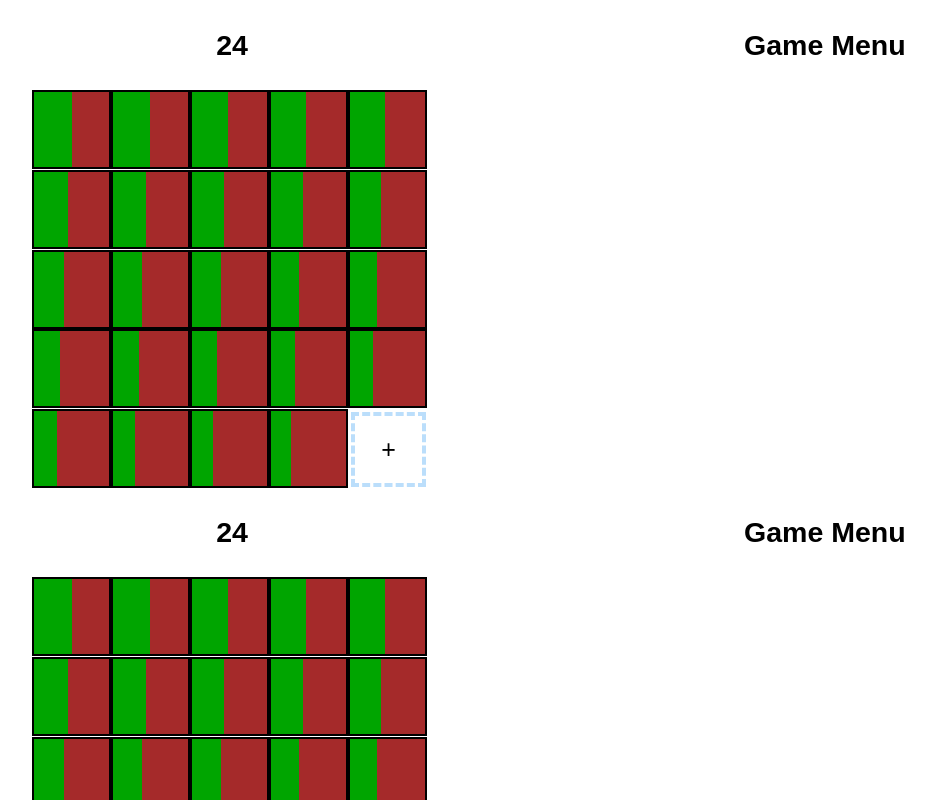
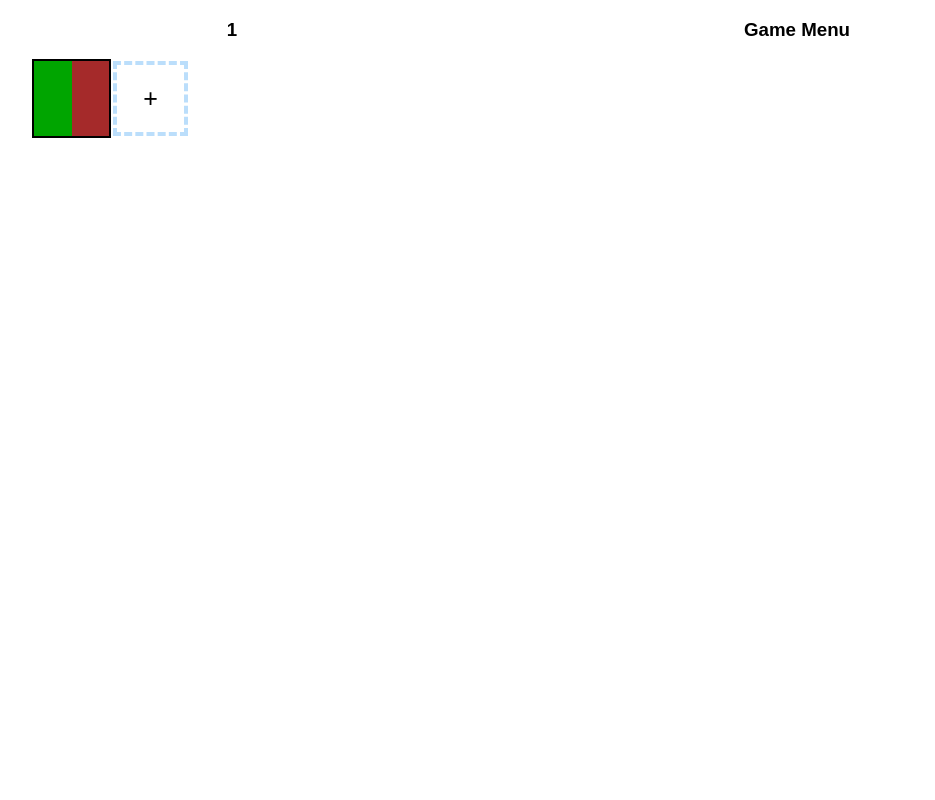
Before and after one commit to Anveio/farm-simulator, a React app: page / in a window 1280 px wide. Shown: the top 800 px of the page, without its empty margins (280-1215 px from the left). Built offline with nearby package versions, Linux system fonts and the light colour scheme.

Commit message:
Purchasing a tile now costs money

```diff
--- a/src/components/App.tsx
+++ b/src/components/App.tsx
@@ -5,7 +5,6 @@ export default class App extends React.Component<never, never> {
   render() {
     return(
       <div>
-        <Game />
         <Game />
       </div>
     )
@@ -25,8 +24,14 @@ class Game extends React.Component<never, { money: number }> {
   }
 
   handleIncomingHarvest = ():void => {
-    this.setState((prevState) => {
+    this.setState(prevState => {
       return { money: prevState.money + 1 }
+    })
+  }
+
+  handleTilePurchase = ():void => {
+    this.setState(prevState => {
+      return { money: prevState.money - 100 }
     })
   }
 
@@ -37,7 +42,9 @@ class Game extends React.Component<never, { money: number }> {
           <div className="game-container">
             <MoneyCounter money={this.state.money} />
             <div className="farm">
-              <Farm onTileReadyForHarvest={this.handleIncomingHarvest} />
+              <Farm
+                onTileReadyForHarvest={this.handleIncomingHarvest}
+                onTilePurchase={this.handleTilePurchase}/>
             </div>
           </div>
         </div>
@@ -49,12 +56,12 @@ class Game extends React.Component<never, { money: number }> {
   }
 }
 
-interface FarmProps { onTileReadyForHarvest: any; }
+interface FarmProps { onTileReadyForHarvest: any; onTilePurchase: any; }
 class Farm extends React.Component<FarmProps, { tiles: number } > {
   constructor(props: FarmProps){
     super(props)
     this.state = {
-      tiles: 24
+      tiles: 1
     }
   }
 
@@ -79,11 +86,19 @@ class Farm extends React.Component<FarmProps, { tiles: number } > {
     return createdTiles
   }
 
+  addTileToFarm = ():void => {
+    this.props.onTilePurchase();
+
+    this.setState(prevState => {
+      return { tiles: prevState.tiles += 1 }
+    })
+  }
+
   render() {
     return (
       <ul className="tile-ul">
         {this.createFarmGrid(this.state.tiles)}
-        <li className="add-tile-li"> <button className="add-tile-btn">+</button> </li>
+        <li className="add-tile-li"> <button className="add-tile-btn" onClick={this.addTileToFarm}>+</button> </li>
       </ul>
     )
   }
--- a/src/stylesheets/app.css
+++ b/src/stylesheets/app.css
@@ -1,9 +1,10 @@
 html {
-  font-size: calc(112.5% + 0.5vw)
+
 }
 
 h1 {
   text-align: center;
+  font-size: calc(112.5% + 0.5vw)
 }
 
 .app-container {
@@ -40,15 +41,13 @@ h1 {
 
 .tile-ul {
   /* Each tile is 3em (base 25px) + 3px border */
+  width: 50%;
   font-size: 25px;
   max-height: 16em;
   max-width: 16em;
-  position: relative;
   justify-content: flex-start;
   display: flex;
-  flex-direction: row;
-  flex-wrap: wrap;
-  align-content: space-between;
+  flex-flow: row wrap;
 }
 
 .tile {
@@ -81,7 +80,7 @@ h1 {
   padding: 0;
 
   display: flex;
-  margin: 3px;
+  margin: 2px;
 }
 
 .add-tile-btn {
```
